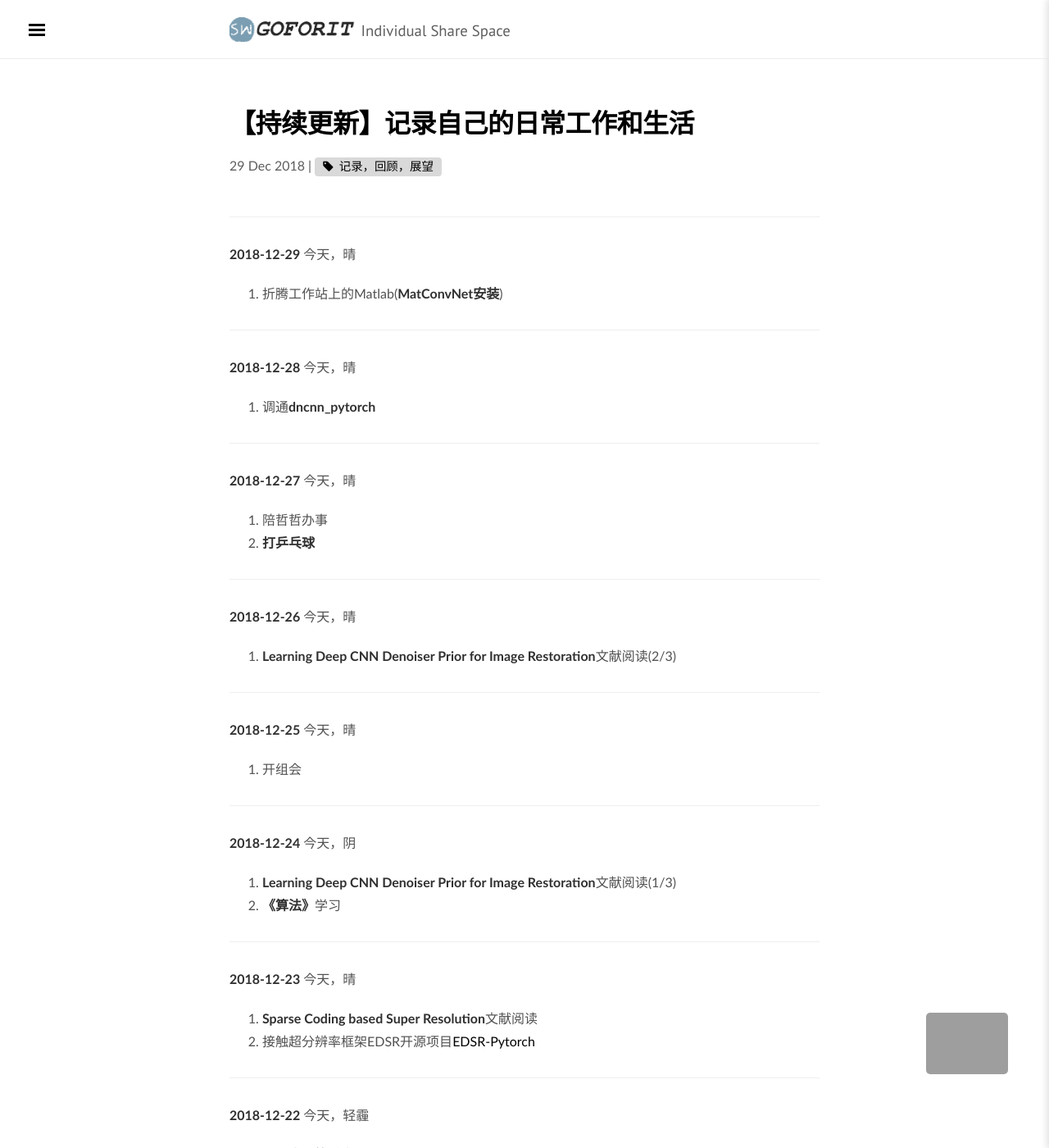
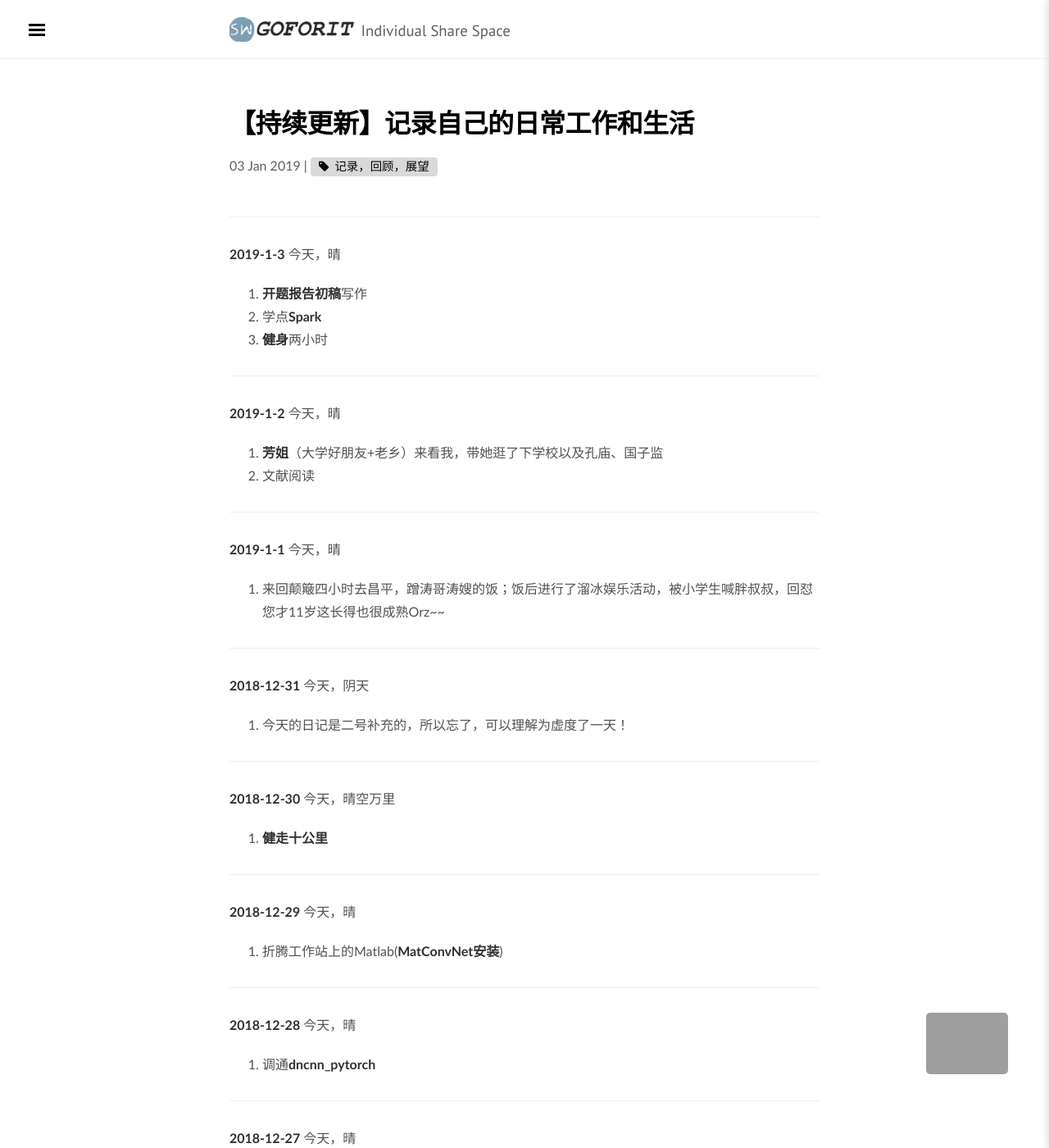
Before and after one commit to illust/illust.github.io, a Jekyll site: the page built from _posts/2019-1-3-works.md, in a window 1280 px wide and 1400 px high. Shown: the whole window at 82% size. Built offline with Jekyll 4.4.1, drawn with Linux system fonts in a browser that asks for light colours; nearby versions of some CDN libraries; some web fonts are replaced; comment, search, counter and statistics services are not loaded.

Commit message:
add several days works

```diff
--- a/_posts/2018-12-29-works.md
+++ b/_posts/2019-1-3-works.md
@@ -5,6 +5,34 @@ categories: [dailyposts]
 excerpt: 回到写日记的年月里，fight！
 tags: [记录，回顾，展望]
 ---
+----------------------------
+**2019-1-3**
+今天，晴
+1.    **开题报告初稿**写作
+2.    学点**Spark**
+3.    **健身**两小时
+
+----------------------------
+**2019-1-2**
+今天，晴
+1.    **芳姐**（大学好朋友+老乡）来看我，带她逛了下学校以及孔庙、国子监
+2.    文献阅读
+
+----------------------------
+**2019-1-1**
+今天，晴
+1.    来回颠簸四小时去昌平，蹭涛哥涛嫂的饭；饭后进行了溜冰娱乐活动，被小学生喊胖叔叔，回怼您才11岁这长得也很成熟Orz~~
+
+----------------------------
+**2018-12-31**
+今天，阴天
+1.    今天的日记是二号补充的，所以忘了，可以理解为虚度了一天！
+
+----------------------------
+**2018-12-30**
+今天，晴空万里
+1.    **健走十公里**
+
 ----------------------------
 **2018-12-29**
 今天，晴
```
